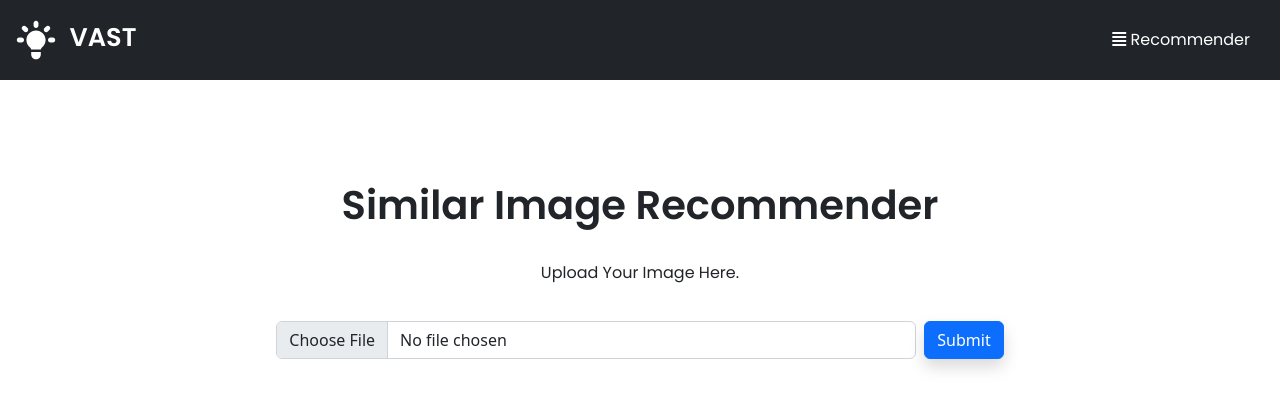
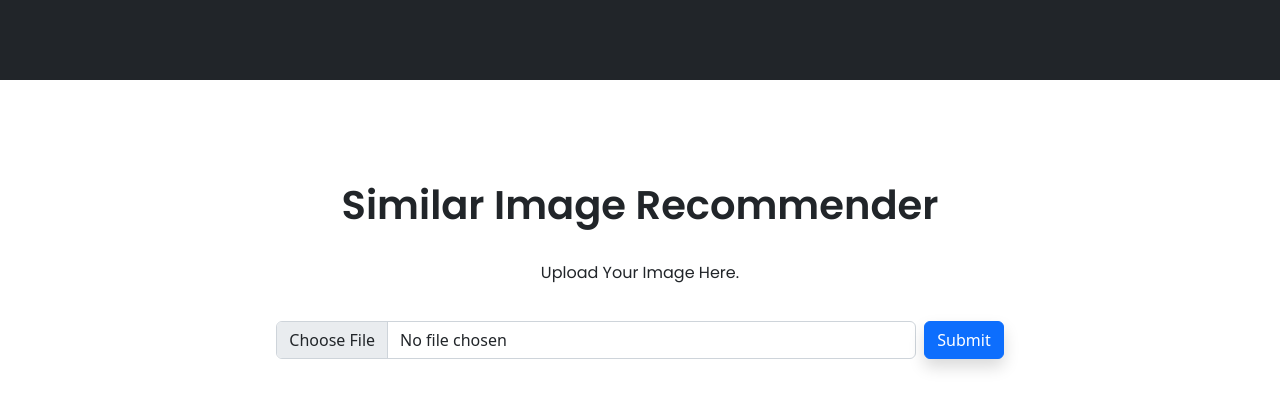
Before and after one commit to siddharth1012/Similar-Image-Recommendation-System, a Flask app: page / in a window 1280 px wide. Shown: the top 420 px of the page. Run offline with Flask 3, Linux system fonts and the light colour scheme; parts of the project's set-up code (start-up, migrations or seed data) failed here and were passed over; some libraries are stand-ins or nearby versions.

Commit message:
Update index.html

```diff
--- a/templates/index.html
+++ b/templates/index.html
@@ -4,7 +4,7 @@
 <head>
     <meta charset="utf-8">
     <meta name="viewport" content="width=device-width, initial-scale=1.0, shrink-to-fit=no">
-    <title>HOME-VAST</title>
+    <title>Home</title>
     <link rel="stylesheet" href="../static/assets/bootstrap/css/bootstrap.min.css">
     <link rel="stylesheet" href="../static/assets/fonts/fontawesome-all.min.css">
     <link rel="stylesheet" href="../static/assets/fonts/font-awesome.min.css">
@@ -21,21 +21,7 @@
 <body>
     <div>
         <nav class="navbar navbar-light navbar-expand-md sticky-top navigation-clean-button" style="height: 80px;color: #ffffff;background: #212529;text-align: left;">
-            <div class="container-fluid"><a class="navbar-brand" href="#"><svg xmlns="http://www.w3.org/2000/svg" width="1em" height="1em" viewBox="0 0 20 20" fill="none" style="width: 3rem;height: 3rem;">
-                        <path d="M11 3C11 2.44772 10.5523 2 10 2C9.44771 2 9 2.44772 9 3V4C9 4.55228 9.44771 5 10 5C10.5523 5 11 4.55228 11 4V3Z" fill="currentColor"></path>
-                        <path d="M15.6568 5.75731C16.0473 5.36678 16.0473 4.73362 15.6568 4.34309C15.2663 3.95257 14.6331 3.95257 14.2426 4.34309L13.5355 5.0502C13.145 5.44072 13.145 6.07389 13.5355 6.46441C13.926 6.85494 14.5592 6.85494 14.9497 6.46441L15.6568 5.75731Z" fill="currentColor"></path>
-                        <path d="M18 10C18 10.5523 17.5523 11 17 11H16C15.4477 11 15 10.5523 15 10C15 9.44771 15.4477 9 16 9H17C17.5523 9 18 9.44771 18 10Z" fill="currentColor"></path>
-                        <path d="M5.05019 6.46443C5.44071 6.85496 6.07388 6.85496 6.4644 6.46443C6.85493 6.07391 6.85493 5.44074 6.4644 5.05022L5.7573 4.34311C5.36677 3.95259 4.73361 3.95259 4.34308 4.34311C3.95256 4.73363 3.95256 5.3668 4.34308 5.75732L5.05019 6.46443Z" fill="currentColor"></path>
-                        <path d="M5 10C5 10.5523 4.55228 11 4 11H3C2.44772 11 2 10.5523 2 10C2 9.44771 2.44772 9 3 9H4C4.55228 9 5 9.44771 5 10Z" fill="currentColor"></path>
-                        <path d="M8 16V15H12V16C12 17.1046 11.1046 18 10 18C8.89543 18 8 17.1046 8 16Z" fill="currentColor"></path>
-                        <path d="M12.0009 14C12.0155 13.6597 12.2076 13.3537 12.4768 13.1411C13.4046 12.4086 14 11.2738 14 10C14 7.79086 12.2091 6 10 6C7.79086 6 6 7.79086 6 10C6 11.2738 6.59545 12.4086 7.52319 13.1411C7.79241 13.3537 7.98451 13.6597 7.99911 14H12.0009Z" fill="currentColor"></path>
-                    </svg>&nbsp; <span id="brand_name">VAST</span> </a><button data-bs-toggle="collapse" class="navbar-toggler" data-bs-target="#navcol-1"><span class="visually-hidden">Toggle navigation</span><span class="navbar-toggler-icon"></span></button>
-                <div class="collapse navbar-collapse" id="navcol-1">
-                    <ul class="navbar-nav ms-auto">
-                        <li class="nav-item"><a class="nav-link active" style="color:#ffffff;" href="#recommender"><i class="fas fa-align-justify"></i>&nbsp;Recommender</a></li>
-                    </ul>
-                </div>
-            </div>
+
         </nav>
     </div>
 
@@ -83,7 +69,10 @@
         </div>
     </section>
 
-    <footer class="text-center bg-dark">
+
+</body>
+
+     <footer class="text-center bg-dark">
         <div class="container text-white py-4 py-lg-5">
             <ul class="list-inline">
                 <li class="list-inline-item me-4"><a class="link-light" href="#recommender">Recommender</a></li>
@@ -91,8 +80,6 @@
             <p class="text-muted mb-0">Copyright © 2023 | Made With ❤️</p>
         </div>
     </footer>
-    <script src="../static/assets/bootstrap/js/bootstrap.min.js"></script>
+     <script src="../static/assets/bootstrap/js/bootstrap.min.js"></script>
     <script src="../static/assets/js/bs-init.js"></script>
-</body>
-
 </html>
```
